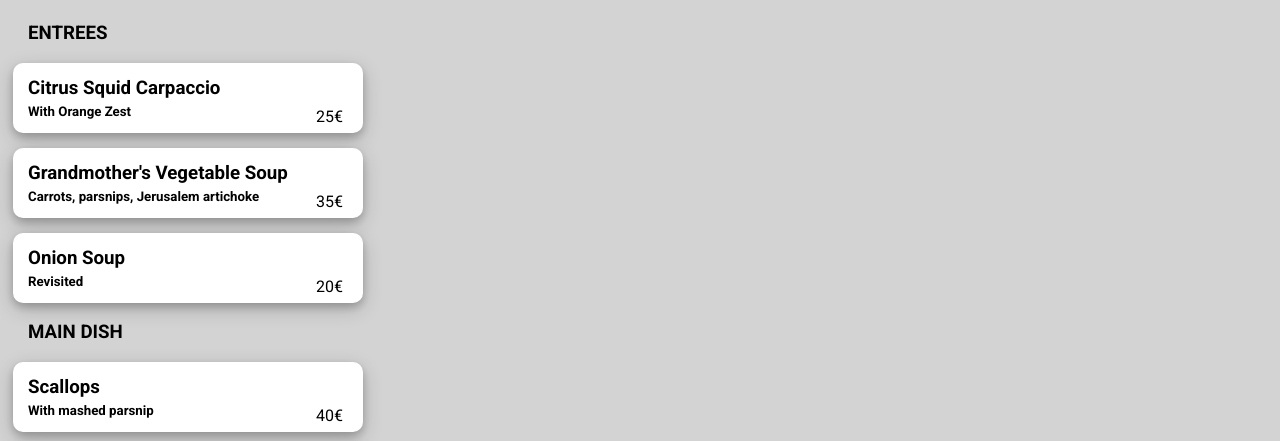
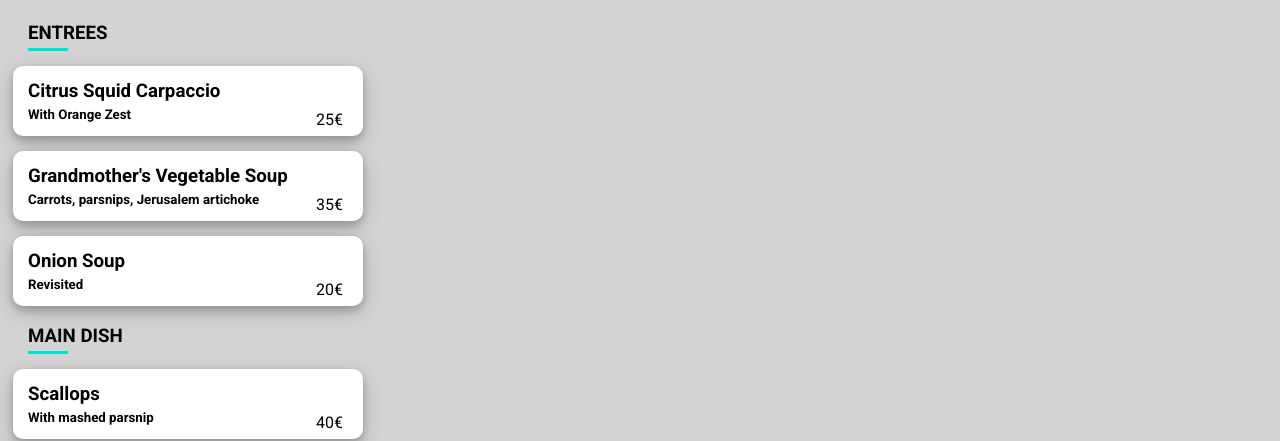
Before and after one commit to AdamJmo/Ohmyfood-project, a plain HTML site: page Bastille.html in a window 1280 px wide. Shown: the part 372-813 px from the top of the page. Drawn offline with Linux system fonts and the light colour scheme; a web font is replaced by a local one.

Commit message:
underline of the menu courses

```diff
--- a/Bastille.html
+++ b/Bastille.html
@@ -22,6 +22,7 @@
     <section class="menu">
         <h1>Bastille<span><i class="fa-regular fa-heart"></i></span></h1>
         <h3>ENTREES</h3>
+        <div class="underline"></div>
         <div class="foods">
             <div class="okay"><h3>Citrus Squid Carpaccio</h3>
             <h5>With Orange Zest</h5></div>
@@ -50,6 +51,7 @@
         </div>
 
         <h3>MAIN DISH</h3>
+        <div class="underline"></div>
         <div class="foods">
             <div class="okay"><h3>Scallops</h3>
             <h5>With mashed parsnip</h5></div>
@@ -78,6 +80,7 @@
         </div>
 
         <h3>DESSERTS</h3>
+        <div class="underline"></div>
         <div class="foods">
             <div class="okay"><h3>Floral Ice Cream</h3>
             <h5>With hazelnut butter</h5></div>
--- a/Main.scss
+++ b/Main.scss
@@ -307,9 +307,16 @@ footer{
             margin: 2px 50px 25px 15px;
             font-family:$titles-font-fam
             }
+            .underline{
+                width: 40px;
+                padding-bottom:3px;
+                background-color: $teritory-color;
+                margin-left:15px;
+            }
 
             h3{
                 margin-left: 15px;
+                margin-bottom:4px;
             }
 
 
```
Also changed, not shown: LeGourmand.html (+3 -0 lines), TheEnchantedPlate.html (+3 -0 lines), TheFullPalette.html (+3 -0 lines), Main.css, 1 other file.
